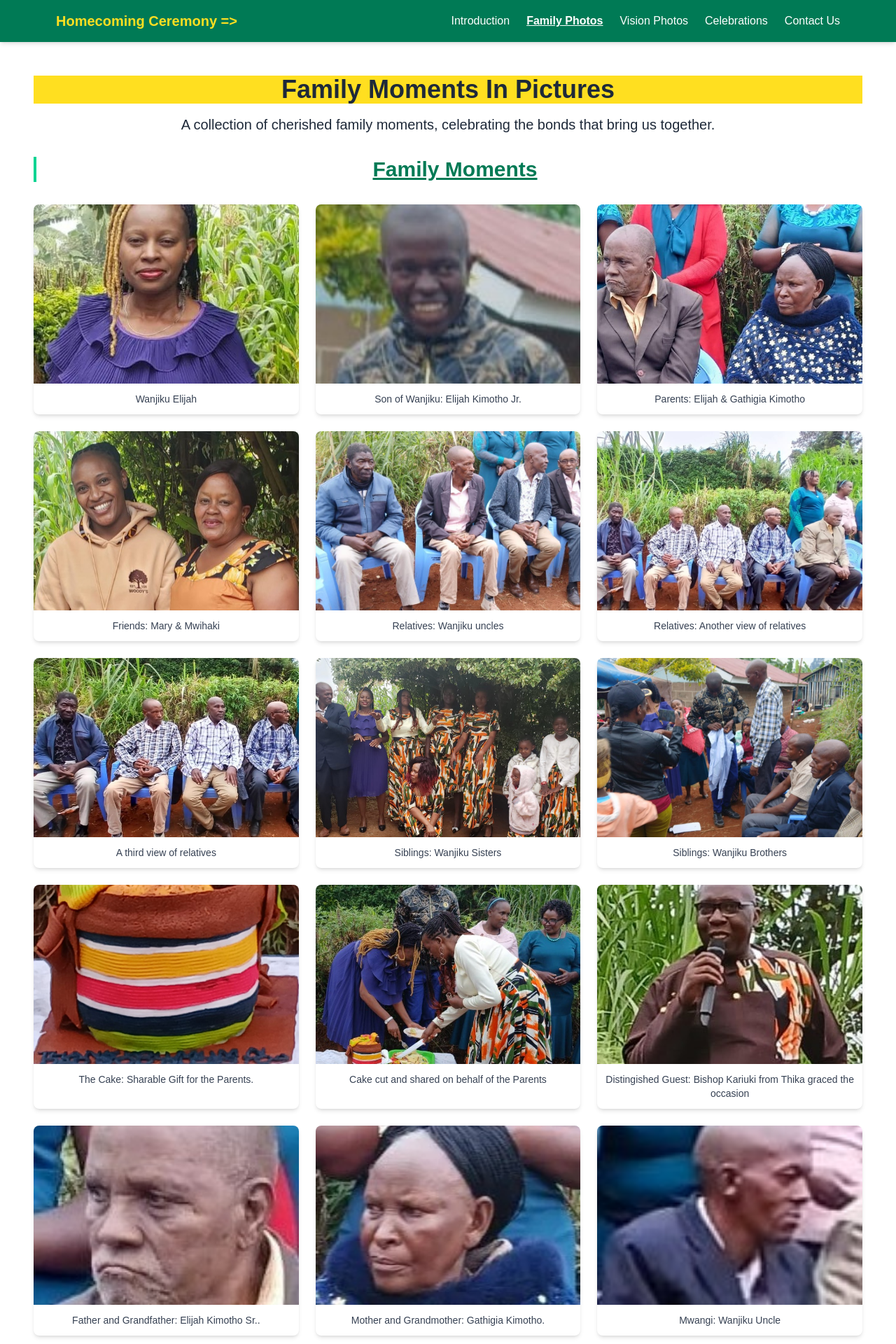
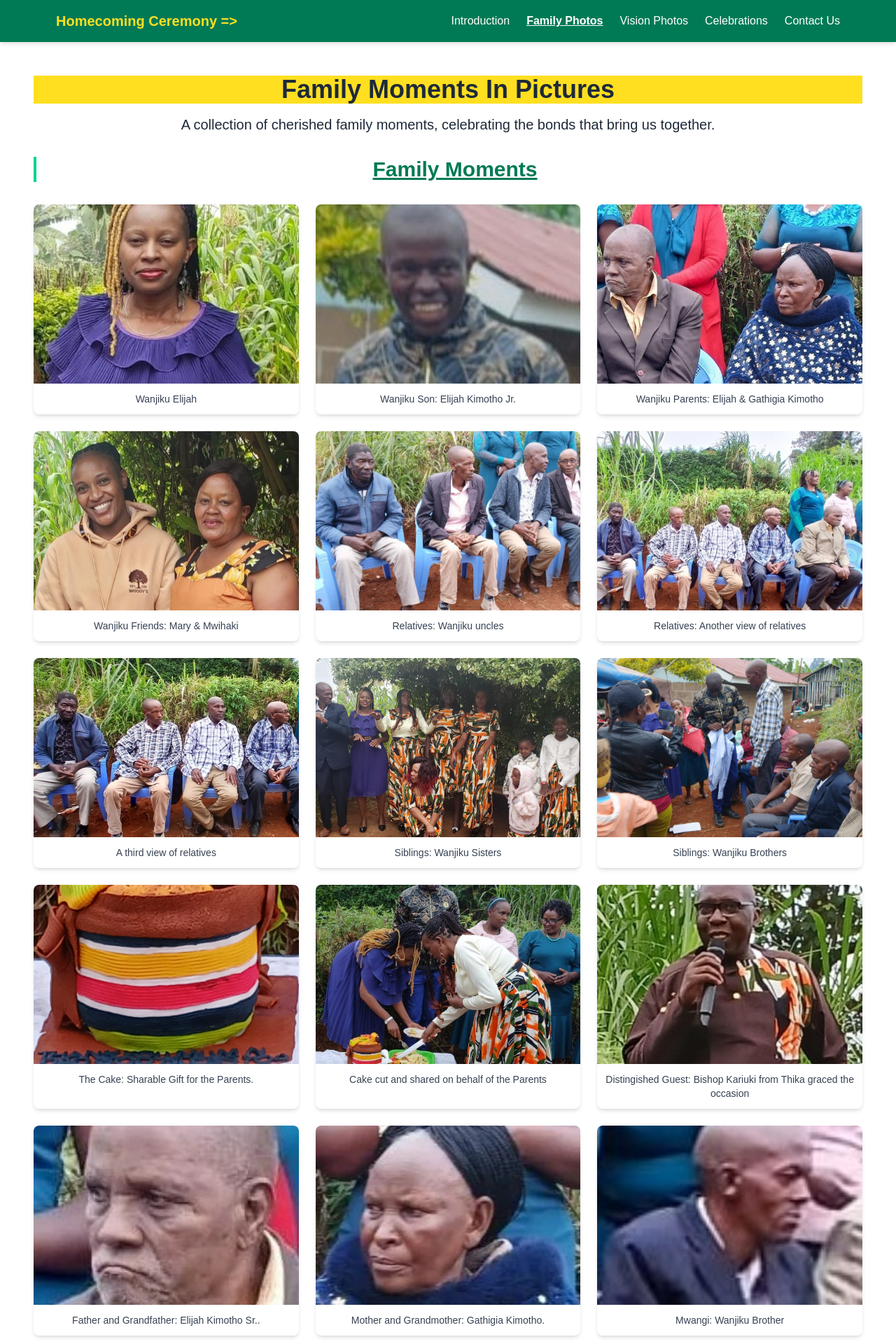
Before and after one commit to JKananda-code/wa-homecoming, a Next.js app: page /family in a window 1280 px wide. Shown: the top 1920 px of the page at 70% size. Built offline with nearby package versions, Linux system fonts and the light colour scheme.

Commit message:
commit 21-07 10.00am start of day

```diff
--- a/app/about/page.tsx
+++ b/app/about/page.tsx
@@ -36,10 +36,11 @@ export default function Introduction() {
         <div className="border-l-4 border-emerald-500 pl-4 text-gray-700 italic">
           “On June 28th, 2025, Wanjiku Elijah returned home to honor her beloved parents, Elijah and Gathigia Kimotho. She and her son, Elijah Kimotho, extended this love which has persisted across generations in Kikuyu community. She is especially grateful to those who came in person and to those who could not make it, she invites them to watch the pictures and videos found in this website and they will feel part of this ceremony.”
         </div>
-
+      <div className="justify justify-center items-center text-center">
         <p className="text-lg leading-relaxed">
           This celebration of family, tradition, and legacy brings the community together and ensures that younger generations connect with their heritage meaningfully and respectfully.
         </p>
+        </div>
       </div>
     </section>
   </>
--- a/app/family/page.tsx
+++ b/app/family/page.tsx
@@ -5,9 +5,9 @@ import SectionHeader from '../components/SectionHeader';
 export default function FamilyPage() {
   const images = [
     { src: '/wa-Wanjiku.jpeg', caption: 'Wanjiku Elijah' },
-    { src: '/wa-son.jpeg', caption: 'Son of Wanjiku: Elijah Kimotho Jr.' },
-    { src: '/wa-parents.jpeg', caption: 'Parents: Elijah & Gathigia Kimotho' },
-    { src: '/wa-Friends2.jpeg', caption: 'Friends: Mary & Mwihaki' },
+    { src: '/wa-son.jpeg', caption: 'Wanjiku Son: Elijah Kimotho Jr.' },
+    { src: '/wa-parents.jpeg', caption: 'Wanjiku Parents: Elijah & Gathigia Kimotho' },
+    { src: '/wa-Friends2.jpeg', caption: 'Wanjiku Friends: Mary & Mwihaki' },
     { src: '/wa-brothers-one.jpeg', caption: 'Relatives: Wanjiku uncles' },
     { src: '/wa-brothers-two.jpeg', caption: 'Relatives: Another view of relatives' },
     { src: '/wa-brothers-three.jpeg', caption: 'A third view of relatives' },
@@ -18,7 +18,7 @@ export default function FamilyPage() {
     { src: '/wa-Bishop-Kariuki.jpeg', caption: 'Distingished Guest: Bishop Kariuki from Thika graced the occasion' },
     { src: '/Father-Grandfather.jpg', caption: 'Father and Grandfather: Elijah Kimotho Sr..' },
     { src: '/Mother-Grandmother.jpg', caption: 'Mother and Grandmother: Gathigia Kimotho.' },
-    { src: '/Rev-Mwangi.jpeg', caption: 'Mwangi: Wanjiku Uncle' },
+    { src: '/Rev-Mwangi.jpeg', caption: 'Mwangi: Wanjiku Brother' },
     { src: '/Rev-Muriithi.jpeg', caption: 'Mureithi: Wanjiku Brother' },
     { src: '/Rev-Kinyua.jpeg', caption: 'Kinyua:Wanjiku Brother' },
     { src: '/Rev-Maina.jpeg', caption: 'Maina: Wanjiku Brother' },
--- a/app/vision-group/page.tsx
+++ b/app/vision-group/page.tsx
@@ -35,9 +35,9 @@ export default function VisionGroupPage() {
         <p className="text-lg md:text-xl mb-6">
           A community is held together by those who lead with heart. Here we honor Vision Group members whose support brought Kamweretho to life, alongside cherished friends of the family.
         </p>
-        <p className="text-lg md:text-xl mb-2">
+        <div className="text-lg md:text-xl mb-2">
             <VideoPlayer />
-        </p>
+        </div>
              <SectionHeader title="Vision Group & Friends" />
       </div>
              <ImageGallery images={images} />
```
Also changed, not shown: 2 other files (tests, documents, lock files or other folders).
